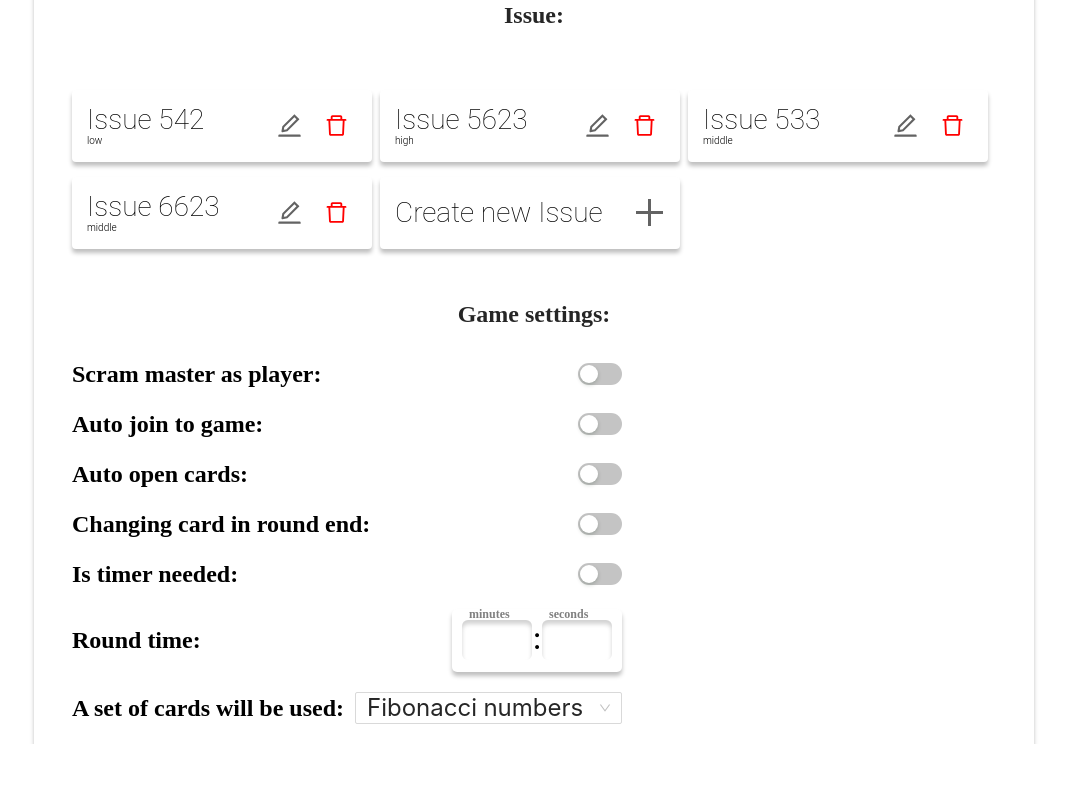
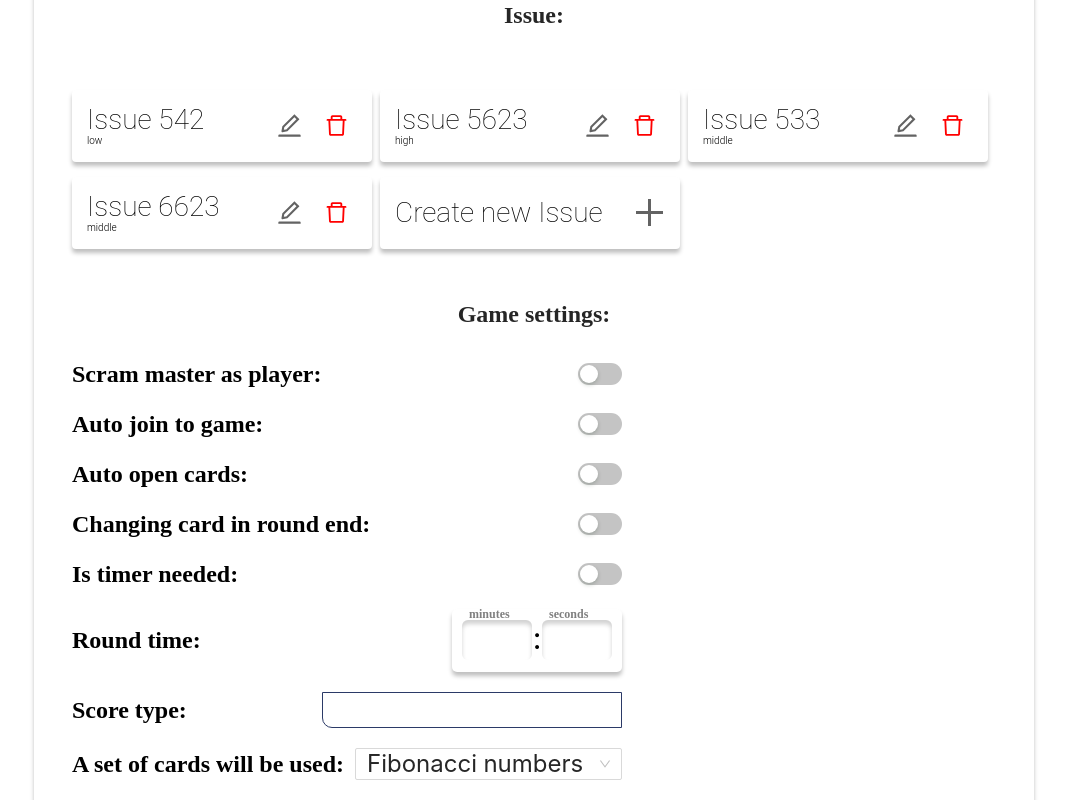
Before and after one commit to fronte-finem/RSS_React-2021Q3_Team-33_Pointing-Poker, a React (Vite) app: page /lobby in a window 1280 px wide. Shown: the part 839-1639 px from the top of the page, without its empty margins (106-1173 px from the left). Before the commit the page ends 1583 px from the top, so only its background shows below. Built offline with nearby package versions, Linux system fonts and the light colour scheme.

Commit message:
feat: add score type

```diff
--- a/client/src/components/pages/lobby/lobby-settings/lobby-settings-styles.tsx
+++ b/client/src/components/pages/lobby/lobby-settings/lobby-settings-styles.tsx
@@ -1,3 +1,4 @@
+import { Input } from '@client/components/shared/input/input';
 import { TimerWrapper } from '@client/components/shared/timer/timer-wrapper';
 import { InputNumber, Row } from 'antd';
 import styled from 'styled-components';
@@ -103,3 +104,8 @@ export const StyleLobbySettingsTimerSeconds = styled(InputNumber)`
     color: rgba(0, 0, 0, 0.5);
   }
 `;
+
+export const StyleLobbySettingsScore = styled(Input)`
+  width: 300px;
+  height: 36px;
+`;
--- a/client/src/components/pages/lobby/lobby-settings/lobby-settings.tsx
+++ b/client/src/components/pages/lobby/lobby-settings/lobby-settings.tsx
@@ -7,6 +7,7 @@ import {
   StyleLobbySettings,
   StyleLobbySettingsDesc,
   StyleLobbySettingsItem,
+  StyleLobbySettingsScore,
   StyleLobbySettingsWrapper,
 } from './lobby-settings-styles';
 import { LobbyTimer } from './lobby-timer';
@@ -28,6 +29,7 @@ export const LobbySettingsSection: React.FC = () => {
   const [changeAfterRoundEnd, setChangeAfterRoundEnd] = useState(false);
   const [isShowGameTimer, setIsShowGameTimer] = useState(false);
   const [timeoutRound, setTimeoutRound] = useState(0);
+  const [scoreType, setScoreType] = useState('');
   console.log(
     dealerGame,
     autoJoinToGame,
@@ -74,6 +76,16 @@ export const LobbySettingsSection: React.FC = () => {
       component: <LobbyTimer setTimeoutRound={setTimeoutRound} />,
     },
     {
+      title: 'Score type:',
+      component: (
+        <StyleLobbySettingsScore
+          type="text"
+          value={scoreType}
+          onChange={(e) => setScoreType(e.target.value)}
+        />
+      ),
+    },
+    {
       title: 'A set of cards will be used:',
       component: <Select options={cards} />,
     },
```
